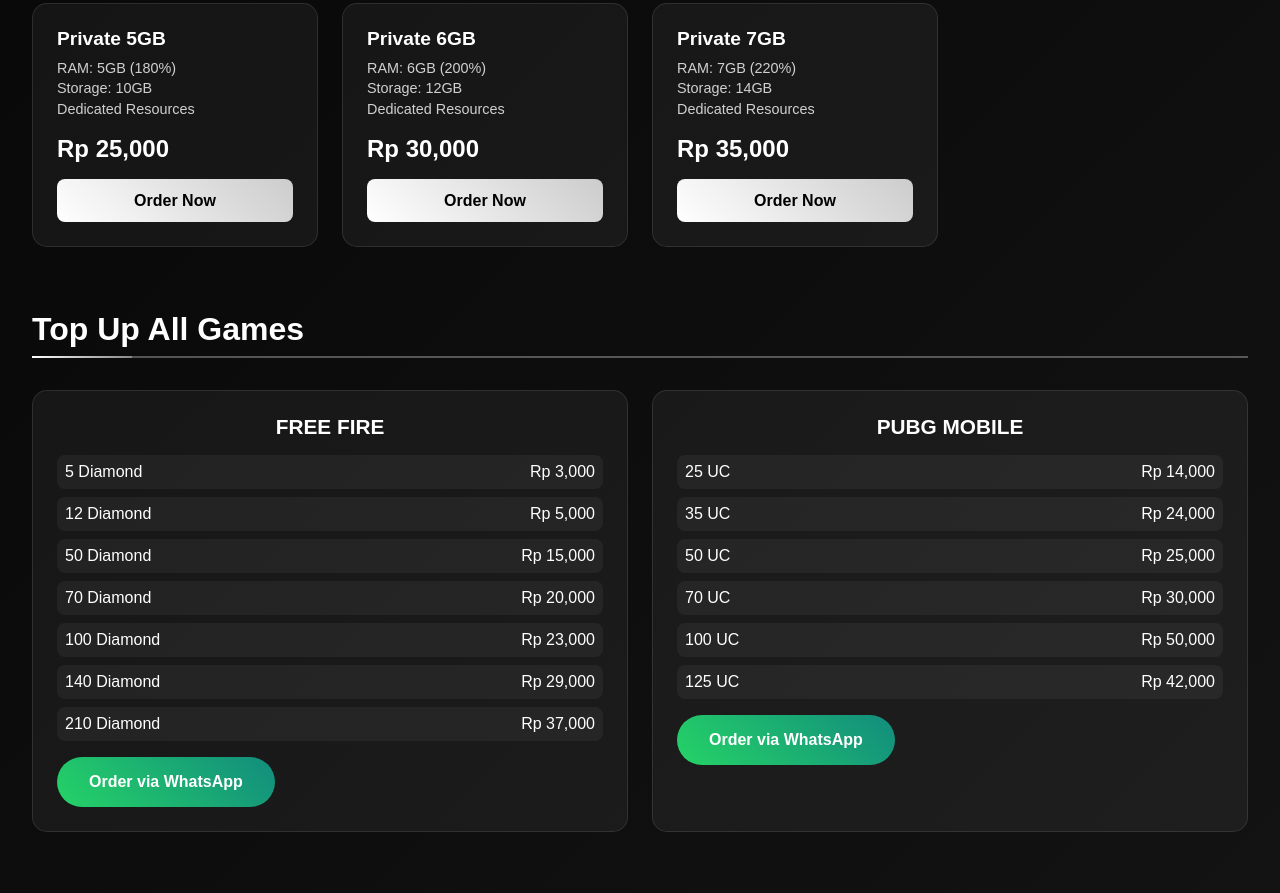
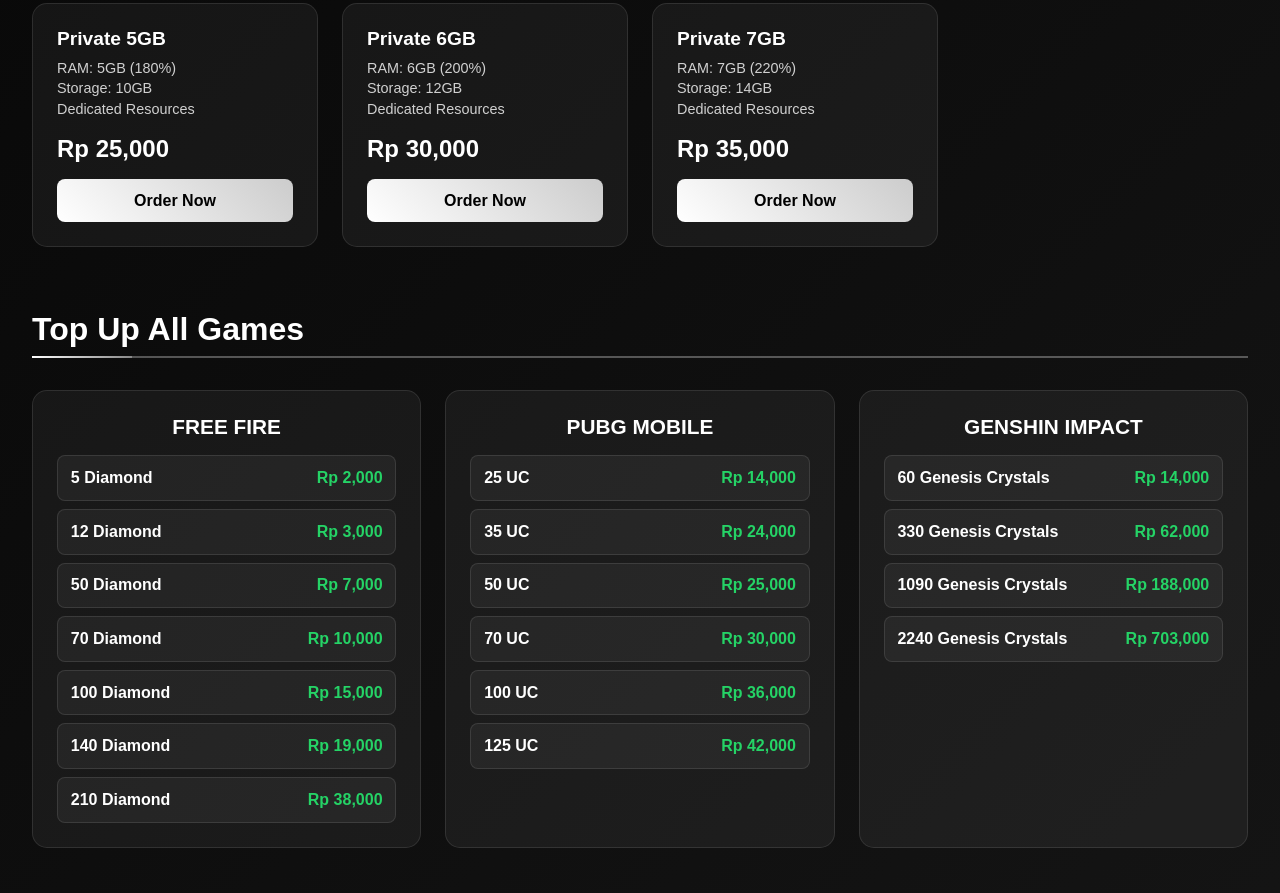
Before and after one commit to azelegendsofficial/next, a plain HTML site: page product.html in a window 1280 px wide. Shown: the part 1882-2775 px from the top of the page. Drawn offline with Linux system fonts and the light colour scheme.

Commit message:
Update product.html

```diff
--- a/product.html
+++ b/product.html
@@ -289,14 +289,29 @@
             display: flex;
             justify-content: space-between;
             align-items: center;
-            padding: 0.5rem;
+            padding: 0.8rem;
             background: rgba(255, 255, 255, 0.05);
             border-radius: 8px;
             transition: all 0.3s ease;
+            cursor: pointer;
+            border: 1px solid rgba(255, 255, 255, 0.1);
         }
 
         .game-option:hover {
             background: rgba(255, 255, 255, 0.1);
+            border-color: rgba(255, 255, 255, 0.3);
+            transform: translateY(-2px);
+            box-shadow: 0 5px 15px rgba(255, 255, 255, 0.1);
+        }
+
+        .game-option .amount {
+            font-weight: bold;
+            color: #ffffff;
+        }
+
+        .game-option .price {
+            color: #25D366;
+            font-weight: bold;
         }
 
         /* WhatsApp Button */
@@ -535,160 +550,178 @@
                 <div class="game-card">
                     <h3 class="game-title">FREE FIRE</h3>
                     <div class="game-options">
-                        <div class="game-option">
-                            <span>5 Diamond</span>
-                            <span>Rp 3,000</span>
+                        <div class="game-option" onclick="orderSpecificTopUp('FREE FIRE', '5 Diamond', 'Rp 2,000')">
+                            <span class="amount">5 Diamond</span>
+                            <span class="price">Rp 2,000</span>
                         </div>
-                        <div class="game-option">
-                            <span>12 Diamond</span>
-                            <span>Rp 5,000</span>
+                        <div class="game-option" onclick="orderSpecificTopUp('FREE FIRE', '12 Diamond', 'Rp 3,000')">
+                            <span class="amount">12 Diamond</span>
+                            <span class="price">Rp 3,000</span>
                         </div>
-                        <div class="game-option">
-                            <span>50 Diamond</span>
-                            <span>Rp 15,000</span>
+                        <div class="game-option" onclick="orderSpecificTopUp('FREE FIRE', '50 Diamond', 'Rp 7,000')">
+                            <span class="amount">50 Diamond</span>
+                            <span class="price">Rp 7,000</span>
                         </div>
-                        <div class="game-option">
-                            <span>70 Diamond</span>
-                            <span>Rp 20,000</span>
+                        <div class="game-option" onclick="orderSpecificTopUp('FREE FIRE', '70 Diamond', 'Rp 10,000')">
+                            <span class="amount">70 Diamond</span>
+                            <span class="price">Rp 10,000</span>
                         </div>
-                        <div class="game-option">
-                            <span>100 Diamond</span>
-                            <span>Rp 23,000</span>
+                        <div class="game-option" onclick="orderSpecificTopUp('FREE FIRE', '100 Diamond', 'Rp 15,000')">
+                            <span class="amount">100 Diamond</span>
+                            <span class="price">Rp 15,000</span>
                         </div>
-                        <div class="game-option">
-                            <span>140 Diamond</span>
-                            <span>Rp 29,000</span>
+                        <div class="game-option" onclick="orderSpecificTopUp('FREE FIRE', '140 Diamond', 'Rp 19,000')">
+                            <span class="amount">140 Diamond</span>
+                            <span class="price">Rp 19,000</span>
                         </div>
-                        <div class="game-option">
-                            <span>210 Diamond</span>
-                            <span>Rp 37,000</span>
+                        <div class="game-option" onclick="orderSpecificTopUp('FREE FIRE', '210 Diamond', 'Rp 38,000')">
+                            <span class="amount">210 Diamond</span>
+                            <span class="price">Rp 38,000</span>
                         </div>
                     </div>
-                    <a href="#" class="whatsapp-btn" onclick="orderGame('Free Fire Top Up')">Order via WhatsApp</a>
                 </div>
 
                 <div class="game-card">
                     <h3 class="game-title">PUBG MOBILE</h3>
                     <div class="game-options">
-                        <div class="game-option">
-                            <span>25 UC</span>
-                            <span>Rp 14,000</span>
+                        <div class="game-option" onclick="orderSpecificTopUp('PUBG MOBILE', '25 UC', 'Rp 14,000')">
+                            <span class="amount">25 UC</span>
+                            <span class="price">Rp 14,000</span>
                         </div>
-                        <div class="game-option">
-                            <span>35 UC</span>
-                            <span>Rp 24,000</span>
+                        <div class="game-option" onclick="orderSpecificTopUp('PUBG MOBILE', '35 UC', 'Rp 24,000')">
+                            <span class="amount">35 UC</span>
+                            <span class="price">Rp 24,000</span>
                         </div>
-                        <div class="game-option">
-                            <span>50 UC</span>
-                            <span>Rp 25,000</span>
+                        <div class="game-option" onclick="orderSpecificTopUp('PUBG MOBILE', '50 UC', 'Rp 25,000')">
+                            <span class="amount">50 UC</span>
+                            <span class="price">Rp 25,000</span>
                         </div>
-                        <div class="game-option">
-                            <span>70 UC</span>
-                            <span>Rp 30,000</span>
+                        <div class="game-option" onclick="orderSpecificTopUp('PUBG MOBILE', '70 UC', 'Rp 30,000')">
+                            <span class="amount">70 UC</span>
+                            <span class="price">Rp 30,000</span>
                         </div>
-                        <div class="game-option">
-                            <span>100 UC</span>
-                            <span>Rp 50,000</span>
+                        <div class="game-option" onclick="orderSpecificTopUp('PUBG MOBILE', '100 UC', 'Rp 36,000')">
+                            <span class="amount">100 UC</span>
+                            <span class="price">Rp 36,000</span>
                         </div>
-                        <div class="game-option">
-                            <span>125 UC</span>
-                            <span>Rp 42,000</span>
+                        <div class="game-option" onclick="orderSpecificTopUp('PUBG MOBILE', '125 UC', 'Rp 42,000')">
+                            <span class="amount">125 UC</span>
+                            <span class="price">Rp 42,000</span>
                         </div>
                     </div>
-                    <a href="#" class="whatsapp-btn" onclick="orderGame('PUBG Mobile Top Up')">Order via WhatsApp</a>
+                </div>
+
+                <div class="game-card">
+                    <h3 class="game-title">GENSHIN IMPACT</h3>
+                    <div class="game-options">
+                        <div class="game-option" onclick="orderSpecificTopUp('GENSHIN IMPACT', '60 Genesis Crystals', 'Rp 14,000')">
+                            <span class="amount">60 Genesis Crystals</span>
+                            <span class="price">Rp 14,000</span>
+                        </div>
+                        <div class="game-option" onclick="orderSpecificTopUp('GENSHIN IMPACT', '330 Genesis Crystals', 'Rp 62,000')">
+                            <span class="amount">330 Genesis Crystals</span>
+                            <span class="price">Rp 62,000</span>
+                        </div>
+                        <div class="game-option" onclick="orderSpecificTopUp('GENSHIN IMPACT', '1090 Genesis Crystals', 'Rp 188,000')">
+                            <span class="amount">1090 Genesis Crystals</span>
+                            <span class="price">Rp 188,000</span>
+                        </div>
+                        <div class="game-option" onclick="orderSpecificTopUp('GENSHIN IMPACT', '2240 Genesis Crystals', 'Rp 703,000')">
+                            <span class="amount">2240 Genesis Crystals</span>
+                            <span class="price">Rp 703,000</span>
+                        </div>
+                    </div>
                 </div>
             </div>
         </section>
 
-        <!-- Isi Pulsa -->
+        <!-- Domain Services -->
         <section class="product-section">
-            <h2 class="section-title">Isi Pulsa</h2>
+            <h2 class="section-title">Domain Services</h2>
             <div class="service-description">
-                <h3>Layanan Isi Pulsa</h3>
-                <p>Kami menyediakan layanan isi pulsa untuk semua operator di Indonesia dengan harga terjangkau dan proses yang cepat. Hubungi kami untuk informasi lebih lanjut mengenai harga dan promo yang tersedia.</p>
-                <a href="#isipulsa" class="whatsapp-btn" onclick="contactService('Isi Pulsa')">Contact via WhatsApp</a>
+                <h3>Professional Domain Registration</h3>
+                <p>Secure your digital identity with our comprehensive domain registration services. We offer competitive pricing and reliable management for all major domain extensions.</p>
+                <a href="#" class="whatsapp-btn" onclick="orderDomain()">Contact for Domain Pricing</a>
             </div>
         </section>
 
-        <!-- Admin Panel Pterodactyl -->
+        <!-- Subdomain Services -->
         <section class="product-section">
-            <h2 class="section-title">Admin Panel Pterodactyl</h2>
+            <h2 class="section-title">Subdomain Services</h2>
             <div class="service-description">
-                <h3>Panel Management Pterodactyl</h3>
-                <p>Dapatkan admin panel Pterodactyl yang powerful untuk mengelola game server Anda dengan mudah. Panel management yang user-friendly dengan fitur lengkap untuk monitoring dan kontrol server.</p>
-                <a href="#adp" class="whatsapp-btn" onclick="contactService('Admin Panel Pterodactyl')">Contact via WhatsApp</a>
+                <h3>Free & Premium Subdomains</h3>
+                <p>Get started quickly with our subdomain services. Perfect for testing, development, or personal projects. Choose from various extensions and customize your web presence.</p>
+                <a href="#" class="whatsapp-btn" onclick="orderSubdomain()">Get Free Subdomain</a>
             </div>
         </section>
 
-        <!-- Murbug Services -->
+        <!-- Custom Services -->
         <section class="product-section">
-            <h2 class="section-title">Murbug Services</h2>
+            <h2 class="section-title">Custom Services</h2>
             <div class="service-description">
-                <h3>Layanan Debugging Professional</h3>
-                <p>Tim ahli kami siap membantu Anda mengatasi berbagai masalah teknis, bug, dan optimasi pada aplikasi atau server Anda. Solusi debugging yang cepat dan terpercaya.</p>
-                <a href="#murbug" class="whatsapp-btn" onclick="contactService('Murbug Services')">Contact via WhatsApp</a>
-            </div>
-        </section>
-
-        <!-- Suntik Followers -->
-        <section class="product-section">
-            <h2 class="section-title">Suntik Followers</h2>
-            <div class="service-description">
-                <h3>Boost Social Media Followers</h3>
-                <p>Tingkatkan popularitas akun media sosial Anda dengan layanan penambahan followers yang aman dan berkualitas. Tersedia untuk Instagram, TikTok, Twitter, dan platform lainnya.</p>
-                <a href="#suntikfollowers" class="whatsapp-btn" onclick="contactService('Suntik Followers')">Contact via WhatsApp</a>
+                <h3>Tailored Solutions for Your Needs</h3>
+                <p>Need something specific? We offer custom hosting solutions, specialized configurations, and personalized support to meet your unique requirements.</p>
+                <a href="#" class="whatsapp-btn" onclick="orderCustom()">Discuss Custom Solutions</a>
             </div>
         </section>
     </main>
 
     <script>
-        // WhatsApp functions
-        const ownerWhatsApp = "6285242510587"; // Ganti dengan nomor WhatsApp owner
+        // WhatsApp contact number
+        const whatsappNumber = '6281234567890'; // Replace with actual WhatsApp number
 
-        function orderVPS(product) {
-            const message = `Halo, saya tertarik untuk memesan ${product}. Bisa tolong berikan informasi lebih lanjut?`;
-            const whatsappUrl = `https://wa.me/${ownerWhatsApp}?text=${encodeURIComponent(message)}`;
-            window.open(whatsappUrl, '_blank');
+        function orderVPS(plan) {
+            const message = `Halo! Saya tertarik untuk memesan VPS Digital Ocean dengan paket: ${plan}. Bisakah Anda memberikan informasi lebih lanjut?`;
+            const encodedMessage = encodeURIComponent(message);
+            window.open(`https://wa.me/${whatsappNumber}?text=${encodedMessage}`, '_blank');
         }
 
-        function orderHosting(product) {
-            const message = `Halo, saya ingin memesan ${product}. Mohon informasi lebih lanjut mengenai setup dan pembayaran.`;
-            const whatsappUrl = `https://wa.me/${ownerWhatsApp}?text=${encodeURIComponent(message)}`;
-            window.open(whatsappUrl, '_blank');
+        function orderHosting(plan) {
+            const message = `Halo! Saya ingin memesan Hosting Minecraft dengan paket: ${plan}. Mohon informasi lebih lanjut mengenai proses pemesanan.`;
+            const encodedMessage = encodeURIComponent(message);
+            window.open(`https://wa.me/${whatsappNumber}?text=${encodedMessage}`, '_blank');
         }
 
-        function orderGame(product) {
-            const message = `Halo, saya ingin melakukan top up untuk ${product}. Mohon bantuan untuk proses pemesanan.`;
-            const whatsappUrl = `https://wa.me/${ownerWhatsApp}?text=${encodeURIComponent(message)}`;
-            window.open(whatsappUrl, '_blank');
+        function orderSpecificTopUp(game, amount, price) {
+            const message = `Halo! Saya ingin melakukan top up untuk game ${game} dengan paket: ${amount} seharga ${price}. Bagaimana cara prosesnya?`;
+            const encodedMessage = encodeURIComponent(message);
+            window.open(`https://wa.me/${whatsappNumber}?text=${encodedMessage}`, '_blank');
         }
 
-        function contactService(service) {
-            const message = `Halo, saya tertarik dengan layanan ${service}. Bisa tolong jelaskan lebih detail mengenai layanan ini?`;
-            const whatsappUrl = `https://wa.me/${ownerWhatsApp}?text=${encodeURIComponent(message)}`;
-            window.open(whatsappUrl, '_blank');
+        function orderDomain() {
+            const message = `Halo! Saya tertarik untuk mendaftarkan domain. Bisakah Anda memberikan informasi harga dan proses pendaftaran domain?`;
+            const encodedMessage = encodeURIComponent(message);
+            window.open(`https://wa.me/${whatsappNumber}?text=${encodedMessage}`, '_blank');
         }
 
-        // Animation on scroll
-        window.addEventListener('scroll', () => {
-            const elements = document.querySelectorAll('.product-section');
-            elements.forEach(element => {
-                const elementTop = element.getBoundingClientRect().top;
-                const elementVisible = 150;
+        function orderSubdomain() {
+            const message = `Halo! Saya ingin mendapatkan subdomain gratis. Bagaimana cara mendapatkannya?`;
+            const encodedMessage = encodeURIComponent(message);
+            window.open(`https://wa.me/${whatsappNumber}?text=${encodedMessage}`, '_blank');
+        }
 
-                if (elementTop < window.innerHeight - elementVisible) {
-                    element.classList.add('fade-in');
-                }
+        function orderCustom() {
+            const message = `Halo! Saya memerlukan layanan custom. Bisakah kita diskusikan kebutuhan khusus saya?`;
+            const encodedMessage = encodeURIComponent(message);
+            window.open(`https://wa.me/${whatsappNumber}?text=${encodedMessage}`, '_blank');
+        }
+
+        // Add fade-in animation to elements
+        document.addEventListener('DOMContentLoaded', function() {
+            const elements = document.querySelectorAll('.pricing-card, .game-card, .service-description');
+            elements.forEach((el, index) => {
+                el.classList.add('fade-in');
+                el.style.animationDelay = `${index * 0.1}s`;
             });
         });
 
-        // Loading animation
-        document.addEventListener('DOMContentLoaded', () => {
-            const cards = document.querySelectorAll('.pricing-card, .game-card, .service-description');
-            cards.forEach((card, index) => {
-                setTimeout(() => {
-                    card.classList.add('fade-in');
-                }, index * 100);
+        // Smooth scrolling for better UX
+        document.querySelectorAll('a[href^="#"]').forEach(anchor => {
+            anchor.addEventListener('click', function (e) {
+                e.preventDefault();
+                document.querySelector(this.getAttribute('href')).scrollIntoView({
+                    behavior: 'smooth'
+                });
             });
         });
     </script>
```
